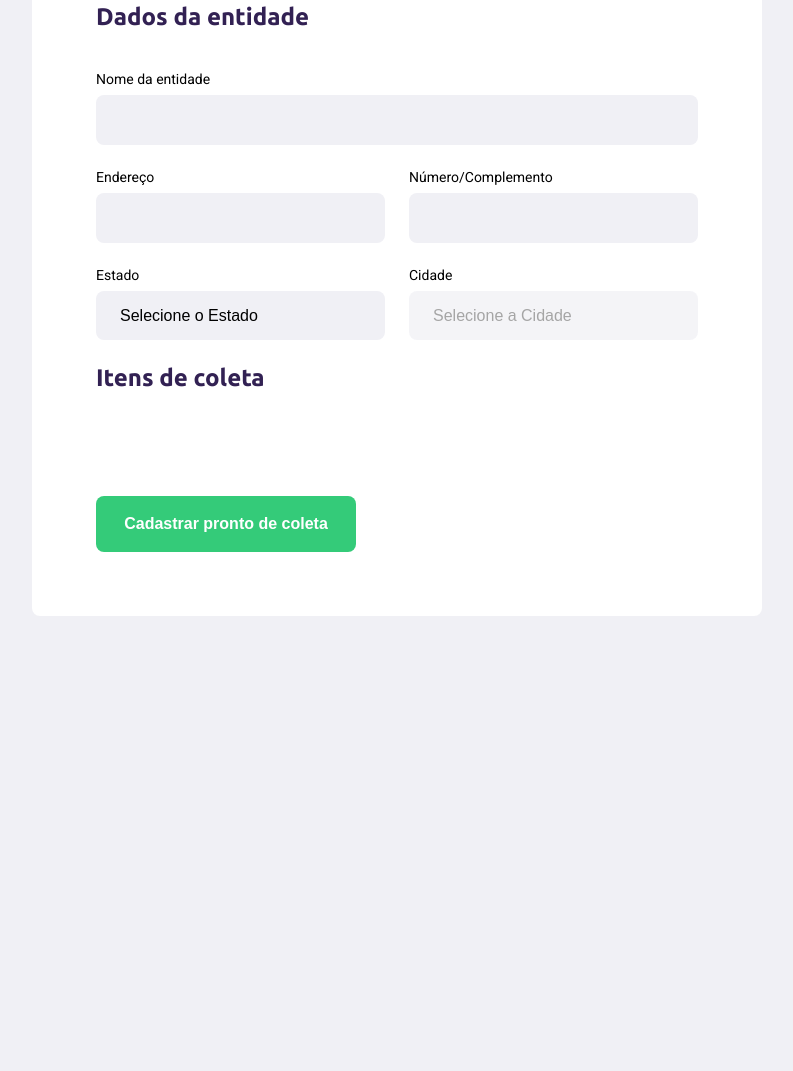
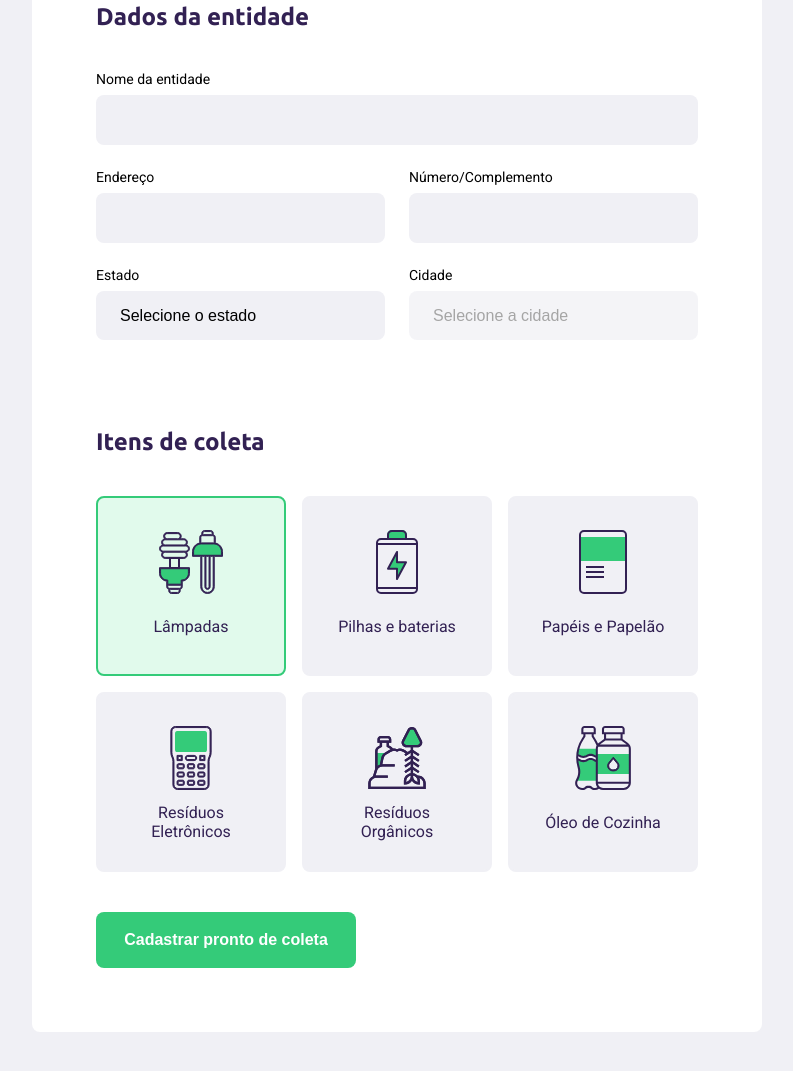
Before and after one commit to devartwa/projeto-ecoleta, a plain HTML site: page register.html in a window 1280 px wide. Shown: the part 339-1410 px from the top of the page, without its empty margins (243-1036 px from the left). Before the commit the page ends 1035 px from the top, so only its background shows below. Drawn offline with Linux system fonts and the light colour scheme; no server answers.

Commit message:
tela de registro

```diff
--- a/register.html
+++ b/register.html
@@ -27,41 +27,68 @@
                     </legend>
                     <div class="field">
                         <label for="nomeEntidade">Nome da entidade</label>
-                        <input type="text" name="nomeEntidade">
+                        <input type="text" name="nomeEntidade" required>
                     </div>
                     <div class="field-group">
                         <div class="field">
                             <label for="endereco">Endereço</label>
-                            <input type="text" name="endereco">
+                            <input type="text" name="endereco" required>
                         </div>
                         <div class="field">
                             <label for="numero">Número/Complemento</label>
-                            <input type="text" name="numero">
+                            <input type="text" name="numero" required>
                         </div>
                     </div>
                     <div class="field-group">
                         <div class="field">
                             <label for="estado">Estado</label>
-                            <select name="uf">
-                                <option value="">Selecione o Estado</option>
+                            <select name="uf" required>
+                                <option value="">Selecione o estado</option>
                             </select>
+                            <input type="hidden" name="estado">
                         </div>
                         <div class="field">
                             <label for="cidade">Cidade</label>
-                            <select name="cidade" disabled>
-                                <option value="">Selecione a Cidade</option>
+                            <select name="cidade" disabled required>
+                                <option value="">Selecione a cidade</option>
                             </select>
                         </div>
                     </div>
                 </fieldset>
+                <fieldset>
                     <legend>
                         <h2>Itens de coleta</h2>
                     </legend>
-                <fieldset>
-
+                    <div class="itens-coleta">
+                        <li data-id="1" class="selecionado">
+                            <img src="./assets/lampadas.svg" alt="Lâmpadas">
+                            <span>Lâmpadas</span>
+                        </li>
+                        <li data-id="2">
+                            <img src="./assets/baterias.svg" alt="Pilhas e baterias">
+                            <span>Pilhas e baterias</span>
+                        </li>
+                        <li data-id="3">
+                            <img src="./assets/papeis-papelao.svg" alt="Papéis e Papelão">
+                            <span>Papéis e Papelão</span>
+                        </li>
+                        <li data-id="4">
+                            <img src="./assets/eletronicos.svg" alt="Resíduos Eletrônicos">
+                            <span>Resíduos Eletrônicos</span>
+                        </li>
+                        <li data-id="5">
+                            <img src="./assets/organicos.svg" alt="Resíduos Orgânicos">
+                            <span>Resíduos Orgânicos</span>
+                        </li>
+                        <li data-id="6">
+                            <img src="./assets/oleo.svg" alt="Óleo de Cozinha">
+                            <span>Óleo de Cozinha</span>
+                        </li>
+                    </div>
                 </fieldset>
                 <button type="submit">Cadastrar pronto de coleta</button>
             </form>
     </div>
+    <script src="/scripts/register.js"></script>
 </body>
 </html>
--- /dev/null
+++ b/scripts/register.js
@@ -0,0 +1,50 @@
+function completarEstados() {
+    const estadosSelect = document.querySelector("select[name=uf]")
+
+    fetch("https://servicodados.ibge.gov.br/api/v1/localidades/estados")
+    .then( dados => dados.json() )
+    .then( estados => {
+
+        for( const estado of estados ) {
+            estadosSelect.innerHTML += `<option value="${estado.id}">${estado.nome}</option>`
+        }
+
+    })
+}
+
+completarEstados()
+
+function pegarCidades(e){
+    const cidadesSelect = document.querySelector("select[name=cidade]")
+
+    const estadoInput = document.querySelector("input[name=estado")
+
+    const estadoValue = e.target.value
+
+    var indexEstado = e.target.selectedIndex
+
+    estadoInput.value = e.target.options[indexEstado].text
+
+    const url = `https://servicodados.ibge.gov.br/api/v1/localidades/estados/${estadoValue}/municipios`
+
+    cidadesSelect.innerHTML = "<option>Selecione a cidade</option>"
+    cidadesSelect.disabled = true;
+
+    fetch(url)
+    .then( dados => dados.json() )
+    .then( cidades => {
+
+        for( const cidade of cidades ) {
+            cidadesSelect.innerHTML += `<option value="${cidade.nome}">${cidade.nome}</option>`
+        }
+
+        cidadesSelect.disabled = false;
+    })
+}
+
+document
+    .querySelector("select[name=uf]")
+    .addEventListener("change", pegarCidades)
+
+
+// ---------------------------------- COLETA ------------------------------- //
--- a/styles/register.css
+++ b/styles/register.css
@@ -103,3 +103,36 @@ form button:hover {
     background-color: #2fb86e;
 
 }
+
+.itens-coleta {
+    display: grid;
+    grid-template-columns: 1fr 1fr 1fr;
+    gap: 16px;
+}
+
+.itens-coleta li {
+    background-color: #f0f0f5;
+    list-style: none;
+    border: 2px solid #f0f0f5;
+    border-radius: 8px;
+    padding: 32px 24px 16px;
+    height: 180px;
+    display: flex;
+    flex-direction: column;
+    align-items: center;
+    justify-content: space-between;
+    text-align: center;
+    cursor: pointer;
+}
+
+.itens-coleta li span {
+    flex: 1;
+    display: flex;
+    align-items: center;
+    color: var(--title-color);
+}
+
+.itens-coleta li.selecionado {
+    background: #e1faec;
+    border: 2px solid #34CB79;
+}
```
